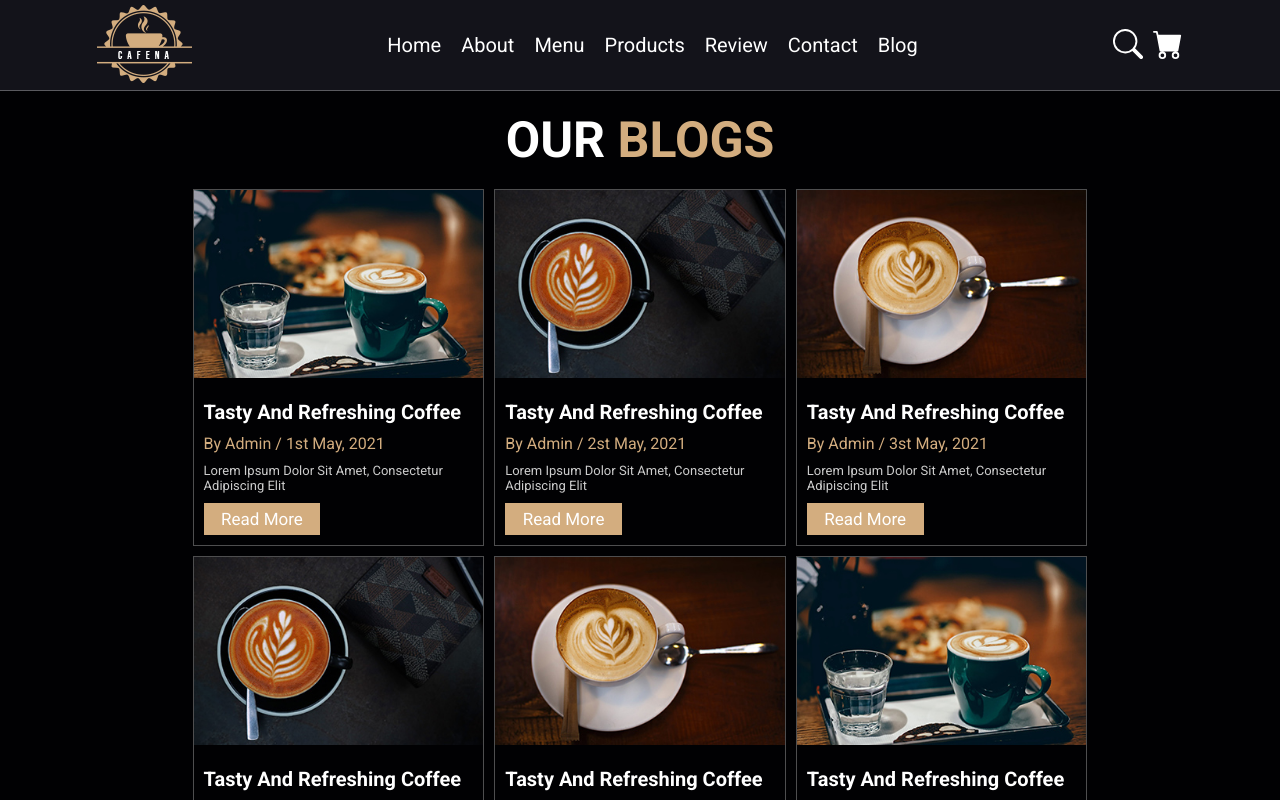
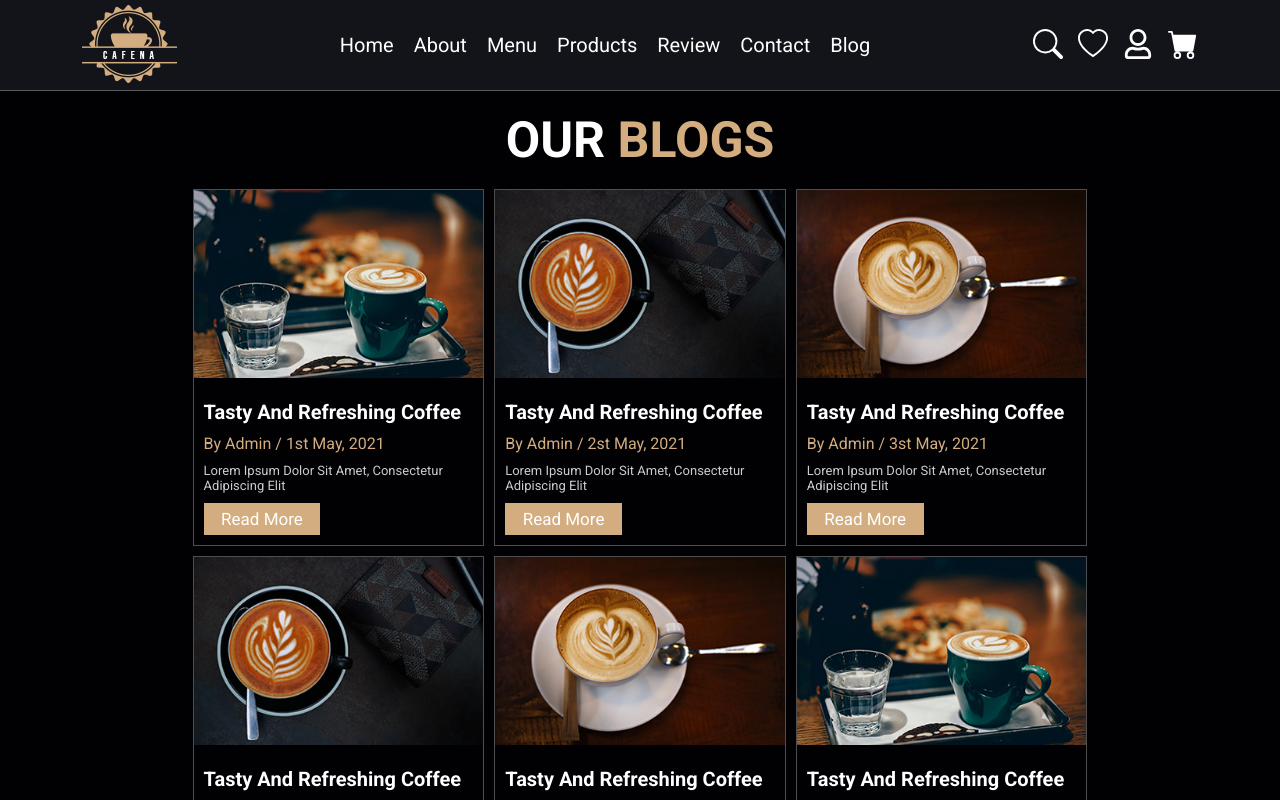
Before and after one commit to Tomek99/coffeeShop-app, a React (Create React App) app: page /blog in a window 1280 px wide. Shown: the top 800 px of the page. Built offline with nearby package versions, Linux system fonts and the light colour scheme.

Commit message:
heart and userProfile have been added

```diff
--- a/src/App.js
+++ b/src/App.js
@@ -9,11 +9,7 @@ import {
   NavigationBar,
   ContactSection,
   Footer,
-  AboutCs,
-  FAQ,
-  OurTeam,
   ProductDetails,
-  Notifications,
 } from "./components";
 
 function App() {
--- a/src/components/NavigationBar/NavigationBar.js
+++ b/src/components/NavigationBar/NavigationBar.js
@@ -2,7 +2,8 @@ import React, { useState } from "react";
 
 import { Link } from "react-router-dom";
 import styles from "./NavigationBar.module.scss";
-import { BsCartFill, BsSearch } from "react-icons/bs";
+import { BsCartFill, BsSearch, BsHeart } from "react-icons/bs";
+import { FaRegUser } from "react-icons/fa";
 import PopupSearch from "../PopupSearch/PopupSearch";
 import PopupBasket from "../PopupBasket/PopupBasket";
 import NavListElement from "../NavListElement/NavListElement";
@@ -95,22 +96,20 @@ function NavigationBar(props) {
             />
 
             <button className={styles.btnDisplay} onClick={handleSearch}>
-              <BsSearch
-                size={30}
-                color={"#fff"}
-                onMouseOver={({ target }) => (target.style.color = "d3ad7f")}
-                onMouseOut={({ target }) => (target.style.color = "#fff")}
-              />
+              <BsSearch size={30} color={"#fff"} />
             </button>
             <PopupSearch isSearchOpen={isSearchOpen} />
 
+            <button className={styles.btnDisplay}>
+              <BsHeart size={30} color={"#fff"} />
+            </button>
+
+            <button className={styles.btnDisplay}>
+              <FaRegUser size={30} color={"#fff"} />
+            </button>
+
             <button className={styles.btnDisplay} onClick={handleBasket}>
-              <BsCartFill
-                size={30}
-                color={"#fff"}
-                onMouseOver={({ target }) => (target.style.color = "d3ad7f")}
-                onMouseOut={({ target }) => (target.style.color = "#fff")}
-              />
+              <BsCartFill size={30} color={"#fff"} />
               <span
                 className={styles.quantityProductsInBasket}
                 style={
--- a/src/components/NavigationBar/NavigationBar.module.scss
+++ b/src/components/NavigationBar/NavigationBar.module.scss
@@ -71,7 +71,7 @@
         .btnSection {
             display: flex;
             position: relative;
-            gap: 10px;
+            gap: 15px;
 
             .btnDisplay {
                 background-color: transparent;
--- a/src/components/PopupBasket/PopupBasket.js
+++ b/src/components/PopupBasket/PopupBasket.js
@@ -14,6 +14,7 @@ function PopupBasket(props) {
     basketQuantity,
   } = props;
   return (
+    <>
       <div
         className={
           isBasketOpen
@@ -68,6 +69,7 @@ function PopupBasket(props) {
           </p>
         </div>
       </div>
+    </>
   );
 }
 
--- a/src/components/PopupMemberDetails/PopupMemberDetails.js
+++ b/src/components/PopupMemberDetails/PopupMemberDetails.js
@@ -1,6 +1,6 @@
 import React from "react";
 import styles from "./PopupMemberDetails.module.scss";
-import { GrClose, GrTwitter } from "react-icons/gr";
+import { GrTwitter } from "react-icons/gr";
 import { VscChromeClose } from "react-icons/vsc";
 import PropTypes from "prop-types";
 
```
Also changed, not shown: src/App.css (line endings or trailing spaces). Lines whose indentation alone changed are shown as unchanged.
